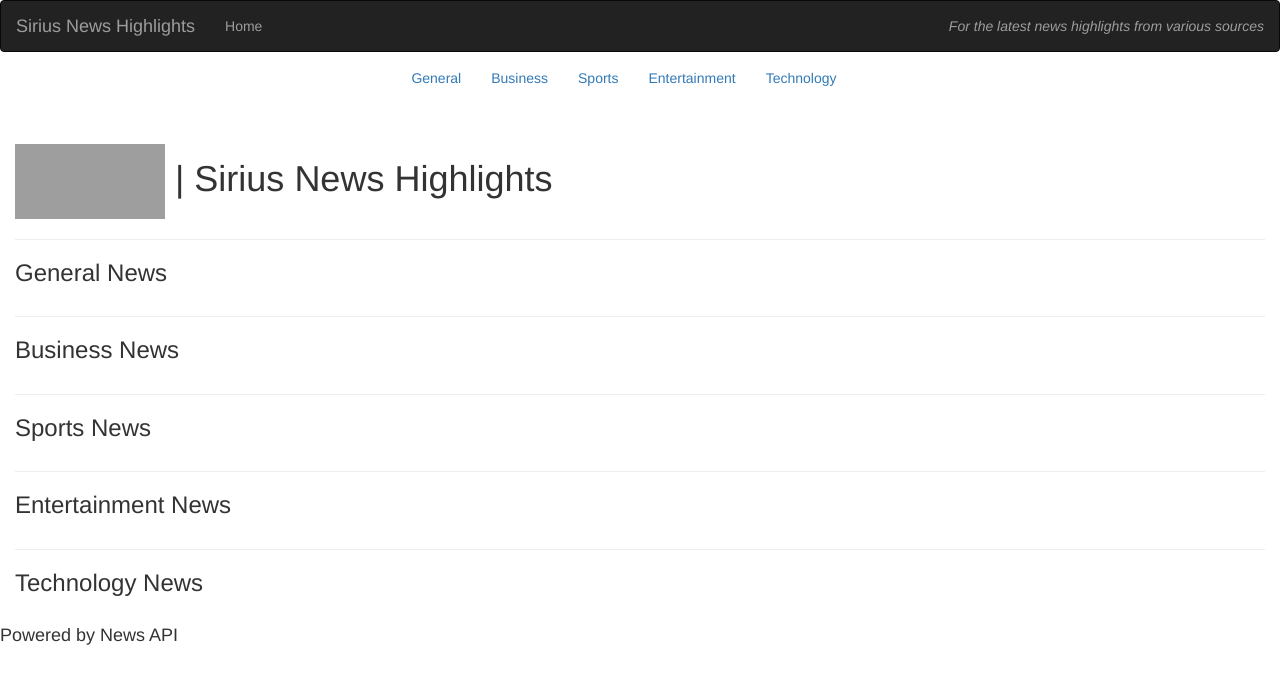
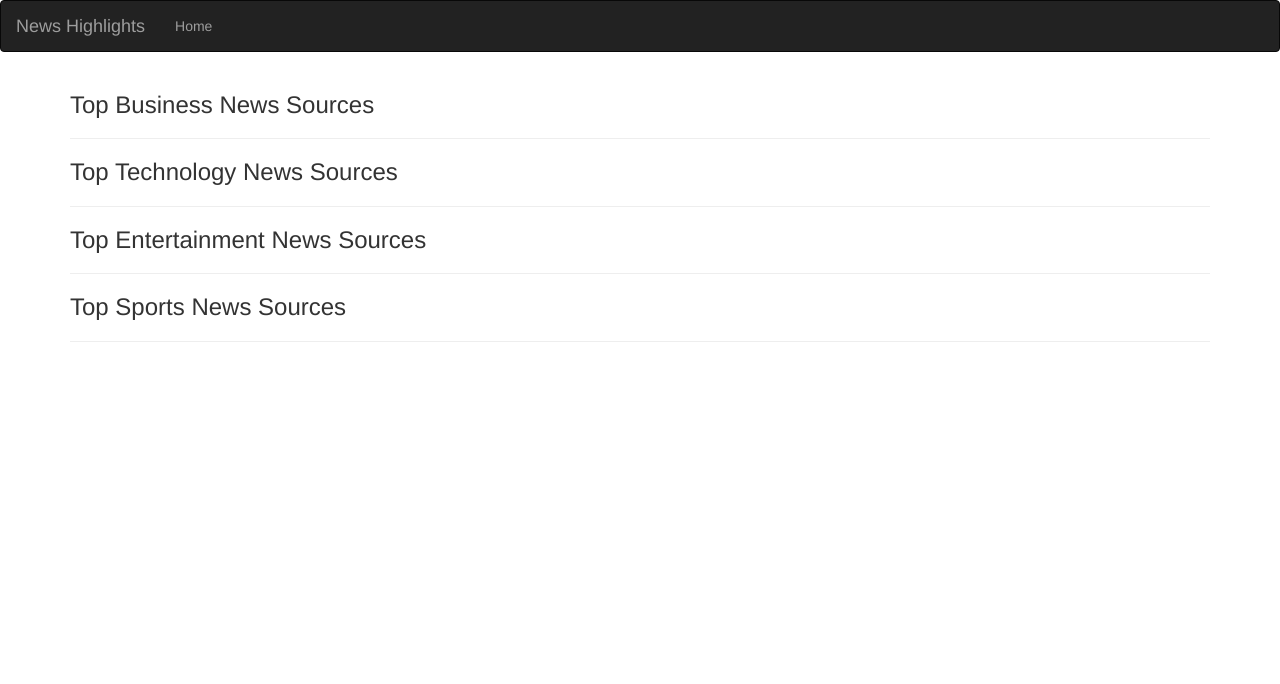
Before and after one commit to Sonray/Flask-API2, a Flask app: template app/templates/index.html in a window 1280 px wide. Shown: the top 684 px of the page. Run offline with Flask 2, Linux system fonts and the light colour scheme; the template is opened without the code that fills it, so the values that code supplies are empty; some libraries are stand-ins or nearby versions; grey boxes are pictures that could not be loaded.

```diff
--- a/app/main/__init__.py
+++ b/app/main/__init__.py
@@ -1,6 +1,3 @@
 from flask import Blueprint
-
 main = Blueprint('main',__name__)
-
-
-from . import views
+from . import views,errors
--- a/app/templates/base.html
+++ b/app/templates/base.html
@@ -1,6 +1,5 @@
-{% extends 'bootstrap/base.html' %}
-
-<!-- NAVBAR BLOCK -->
-{% block navbar%}
-	{% include 'navbar.html' %}
+{% extends 'bootstrap/base.html'%}
+<!-- Navbar block  -->
+{% block navbar %}
+    {% include 'navbar.html' %}
 {% endblock %}
--- a/app/templates/index.html
+++ b/app/templates/index.html
@@ -1,83 +1,36 @@
-{% extends 'base.html' %}
+{% extends 'base.html'%}
 {% import 'macros.html' as macro %}
-<!-- Styles Block -->
-{% block styles %}
-    {{ super() }}
-    <link href="https://fonts.googleapis.com/css?family=Black+Ops+One" rel="stylesheet">
-    <link rel="stylesheet" href="{{url_for('static', filename='css/index.css')}}">
-{% endblock %}
-<!-- Content Block -->
-{% block content %}
-<div class="navbar navbar-light" role="navigation">
-    <div class="container-fluid">
-        <div class="navbar-collapse collapse">
-            <ul class="nav navbar-nav" style="padding-left:30%">
-                <li><a href="#general">General</a></li>
-                <li><a href="#business">Business</a></li>
-                <li><a href="#sport">Sports</a></li>
-                <li><a href="#entertainment">Entertainment</a></li>
-                <li><a href="#technology">Technology</a></li>
-            </ul>
-        </div>
-    </div>
+
+{% block content%}
+<div class="container">
+		<!-- Business News Section  -->
+        <h3> Top Business News Sources</h3>
+        <hr>
+
+        {{ macro.displaySourceList(sources)}}
+
+        <!-- Business News Section  -->
+
+        <h3> Top Technology News Sources</h3>
+        <hr>
+
+        {{ macro.displaySourceList(technology_sources)}}
+
+        <!-- Entertainment News Section  -->
+
+        <h3> Top Entertainment News Sources</h3>
+        <hr>
+
+        {{ macro.displaySourceList(entertainment_sources)}}
+
+        <!-- Entertainment News Section  -->
+
+        <h3> Top Sports News Sources</h3>
+        <hr>
+
+        {{ macro.displaySourceList(sports_sources)}}
+
 </div>
-<main class="container-fluid">
-    <div class="page_name">
-        <h1><img src="static/images/logo.jpg" alt="" width="150px" height="75px"> | Sirius News Highlights</h1>
-    </div>
-    <!-- General Sources section  -->
-    <hr />
-    <div class="source_section">
-        <h3 id="general" class="source_section_name">General News</h3>
-        <ul>
-            <div class="row">
-        	   {{ macro.displaySourcesList(general) }}
-            </div>
-        </ul>
-    </div>
- <!-- Business Sources section  -->
-    <hr />
-    <div class="source_section">
-        <h3 id="business" class="source_section_name">Business News</h3>
-        <ul>
-            <div class="row">
-               {{ macro.displaySourcesList(business) }}
-            </div>
-        </ul>
-    </div>
-    <!-- Sport Sources section  -->
-    <hr />
-    <div class="source_section">
-        <h3 id="sport" class="source_section_name">Sports News</h3>
-        <ul>
-            <div class="row">
-               {{ macro.displaySourcesList(sport) }}
-            </div>
-        </ul>
-    </div>
-    <!-- Entertainment Sources section  -->
-    <hr />
-    <div class="source_section">
-        <h3 id="entertainment" class="source_section_name">Entertainment News</h3>
-        <ul>
-            <div class="row">
-               {{ macro.displaySourcesList(entertainment) }}
-            </div>
-        </ul>
-    </div>
-    <!-- Technology Sources section  -->
-    <hr />
-    <div class="source_section">
-        <h3 id="technology" class="source_section_name">Technology News</h3>
-        <ul>
-            <div class="row">
-               {{ macro.displaySourcesList(technology) }}
-            </div>
-        </ul>
-    </div>
 
-</main>
-<footer>
-    <h4>Powered by News API</h4>
-</footer>
-{% endblock %}
+
+{%endblock%}
--- a/app/templates/macros.html
+++ b/app/templates/macros.html
@@ -1,33 +1,32 @@
-{% macro displaySourcesList(sources_list) %}
-	{% for source in sources_list %}
-	<a href="/source/{{source.id}}">
-		<div class="col-md-2" class="source" style="margin: 20px;border: 2px solid #ccc;background-image: url('static/images/background1.jpg'); background-size: cover; background-color: lightgrey;height: 150px;padding: 60px 0px;border-radius: 4px;box-shadow: 0 0 25px grey">
+{% macro displaySourceList(source_list) %}
 
-					<p class="text-center" style="font-style: bold;font-size: 18px;background-color: rgba(0,0,0,1);">{{source.name}}</p>
+	{% for source_row in source_list |batch(4)%}
+        <div class="row">
 
-		</div>
-	</a>
-	{% endfor %}
-{% endmacro %}
 
-{% macro displayArticlesList(articles_list) %}
-	{% for article in articles_list %}
-		<div style="margin: 20px;border: 2px solid #ccc;background-color: #FEFBF7;border-radius: 4px;box-shadow: 0 0 25px #ddd">
-				<div class="row" style="padding: 5px">
-					<div class="col-md-3" style="text-align: center">
-						<img src="{{article.image}}" alt="{{article.title}}" style="width: 100%; height: 100%">
-					</div>
-					<div class="col-md-9">
-						<a target="_blank" href="{{article.url}}">
-							<h4 style="font-weight: 700">{{article.title}}</h4>
-						</a>
-						<p><small style="font-style: italic;">written by {{article.author}} on {{article.date}}</small></p>
-						<p>{{article.description | truncate(135)}}</p>
-						<a target="_blank" href="{{article.url}}">
-							<button class="btn btn-sm btn-default" style="color: #0d47a1">Read more</button>
+            {% for sources in source_row %}
+	            <div class="col-md-3">
+
+		            <div class="panel panel-default">
+						<div class="panel-heading">
+							<a href="/sources/{{sources.id}}">
+							    {{ sources.name}}
 					        </a>
 						</div>
+						<div class="panel-body">
+							<p>
+								{{ sources.description |truncate(100)}}
+
+							</p>
+							<a href="/sources/{{sources.id}}" class="btn btn-success btn-sm">Visit {{sources.name}}</a>
+						</div>
+
+
 					</div>
 		        </div>
             {% endfor %}
+
+        </div>
+    {% endfor %}
+
 {% endmacro %}
--- a/app/templates/navbar.html
+++ b/app/templates/navbar.html
@@ -1,4 +1,4 @@
-<div class="navbar navbar-inverse" role="navigation" style="margin-bottom: 0px">
+<div class="navbar navbar-inverse" role="navigation">
     <div class="container-fluid">
         <div class="navbar-header">
             <button type="button" class="navbar-toggle" data-toggle="collapse" data-target=".navbar-collapse">
@@ -7,13 +7,11 @@
               <span class="icon-bar"></span>
               <span class="icon-bar"></span>
             </button>
-            <a class="navbar-brand" href="/"> Sirius News Highlights </a>
+            <a class="navbar-brand" href="/"> News Highlights </a>
         </div>
         <div class="navbar-collapse collapse">
             <ul class="nav navbar-nav">
                 <li><a href="/">Home</a></li>
-            </ul>
-            <p class="navbar-text navbar-right" style="font-style: italic;">For the latest news highlights from various sources</p>
         </div>
 
     </div>
```
Also changed, not shown: app/__init__.py (+5 -8 lines), app/main/views.py (+17 -22 lines), app/models.py (+25 -27 lines), app/requests.py (+51 -41 lines), app/static/css/index.css (added, +29 -0 lines), app/static/css/source.css (added, +11 -0 lines), app/templates/articles.html (added, +45 -0 lines), app/templates/fourOwfour.html (+8 -4 lines), config.py (+9 -20 lines), manage.py (+10 -9 lines), 2 other files. Lines whose indentation alone changed are shown as unchanged.
